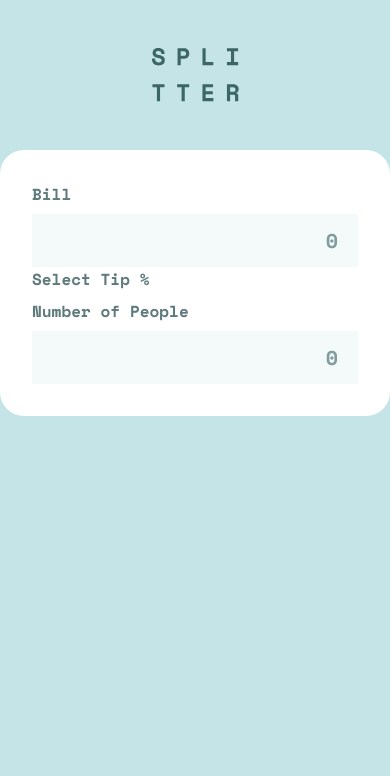
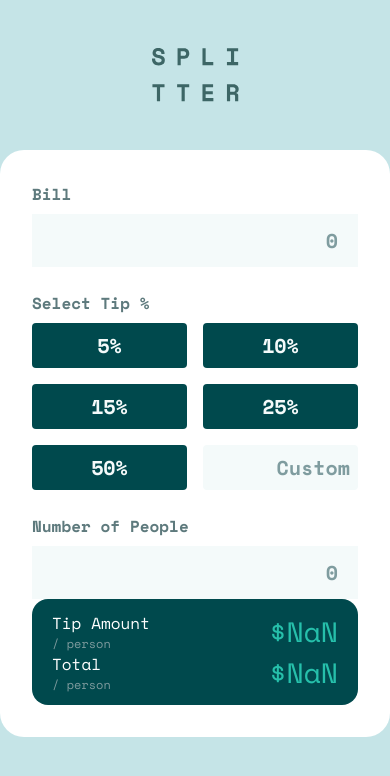
Before and after one commit to hyundonny/tip-calculator-app, a React (Create React App) app: page / in a window 390 px wide. Shown: the top 776 px of the page. Built offline with nearby package versions, Linux system fonts and the light colour scheme.

Commit message:
Created rough draft of mobile version but needs refactoring to improve component, style reusability

```diff
--- a/src/App.js
+++ b/src/App.js
@@ -3,7 +3,7 @@ import styled from "styled-components";
 import GlobalStyles from "./styles/globalStyles";
 import logo from "./images/logo.svg";
 
-import Form from "./components/Form";
+import Calculator from "./components/Calculator";
 
 const Container = styled.div`
   width: 100%;
@@ -39,7 +39,7 @@ function App() {
         <Logo>
           <img src={logo} alt="logo" />
         </Logo>
-        <Form />
+        <Calculator />
       </Container>
     </>
   );
--- /dev/null
+++ b/src/components/Calculator.js
@@ -0,0 +1,53 @@
+import { useState } from "react";
+import styled from "styled-components";
+
+import Form from "./Form";
+import Results from "./Results";
+
+const StyledCalculator = styled.div`
+  background-color: var(--white);
+  padding: 2rem;
+  border-radius: 1.5rem;
+
+  display: flex;
+  flex-direction: column;
+
+  @media (min-width: 900px) {
+    flex-direction: row;
+  }
+`;
+
+const Calculator = () => {
+  const [bill, setBill] = useState(null);
+  const [people, setPeople] = useState(null);
+  const [percentage, setPercentage] = useState(null);
+
+  const onBillChange = (e) => {
+    setBill(e.target.value);
+  };
+
+  const onPeopleChange = (e) => {
+    setPeople(e.target.value);
+  };
+
+  const onPercentageChange = (e) => {
+    setPercentage(e.target.value);
+  };
+
+  return (
+    <StyledCalculator>
+      <Form
+        bill={bill}
+        people={people}
+        percentage={percentage}
+        onBillChange={onBillChange}
+        onPeopleChange={onPeopleChange}
+        setPercentage={setPercentage}
+        onPercentageChange={onPercentageChange}
+      />
+      <Results bill={bill} people={people} percentage={percentage} />
+    </StyledCalculator>
+  );
+};
+
+export default Calculator;
--- a/src/components/Form.js
+++ b/src/components/Form.js
@@ -2,11 +2,12 @@ import { useState } from "react";
 import styled from "styled-components";
 
 import FormSection from "./FormSection";
+import { Percentages, Button } from "../styles/Percentages";
 
 const StyledForm = styled.form`
-  background-color: var(--white);
-  padding: 2rem;
-  border-radius: 1.5rem;
+  & > * + * {
+    margin-top: 1.5rem;
+  }
 
   @media (min-width: 900px) {
     max-width: 750px;
@@ -14,23 +15,19 @@ const StyledForm = styled.form`
   } ;
 `;
 
-const Form = () => {
-  const [bill, setBill] = useState(null);
-  const [people, setPeople] = useState(null);
-  const [percentage, setPercentage] = useState(0);
-
-  const onBillChange = (e) => {
-    setBill(e.target.value);
-  };
-
-  const onPeopleChange = (e) => {
-    setPeople(e.target.value);
-  };
-
-  const onPercentageClick = (e) => {
+const Form = ({
+  bill,
+  people,
+  percentage,
+  onBillChange,
+  onPeopleChange,
+  setPercentage,
+  onPercentageChange,
+}) => {
+  const handleClick = (e) => {
+    e.preventDefault();
     setPercentage(e.target.value);
   };
-
   return (
     <StyledForm>
       <FormSection>
@@ -50,6 +47,29 @@ const Form = () => {
         <label htmlFor="percentage" className="label">
           Select Tip %
         </label>
+        <Percentages>
+          <Button value="5" onClick={handleClick}>
+            5%
+          </Button>
+          <Button value="10" onClick={handleClick}>
+            10%
+          </Button>
+          <Button value="15" onClick={handleClick}>
+            15%
+          </Button>
+          <Button value="25" onClick={handleClick}>
+            25%
+          </Button>
+          <Button value="50" onClick={handleClick}>
+            50%
+          </Button>
+          <input
+            type="text"
+            value={percentage}
+            placeholder="Custom"
+            onChange={onPercentageChange}
+          />
+        </Percentages>
       </FormSection>
       <FormSection>
         <label htmlFor="people" className="label">
--- /dev/null
+++ b/src/components/Results.js
@@ -0,0 +1,58 @@
+import styled from "styled-components";
+
+const StyledResults = styled.div`
+  padding: 0.75rem 1.25rem;
+  font-size: 1.25rem;
+  background-color: var(--very-dark-cyan);
+  border-radius: 1rem;
+
+  .result {
+    display: flex;
+    justify-content: space-between;
+
+    & + & {
+      border-left: 1px solid;
+    }
+  }
+
+  .title {
+    font-size: 1rem;
+    color: var(--white);
+    position: relative;
+  }
+
+  .subtitle {
+    font-size: 0.75rem;
+    color: var(--dark-grayish-cyan2);
+  }
+
+  .price {
+    font-size: 1.75rem;
+    color: var(--strong-cyan);
+  }
+`;
+
+const Results = ({ bill, people, percentage }) => {
+  const tip = ((bill / people) * (percentage / 100)).toFixed(2) || 0;
+  const total = (bill / people || 0) + Number(tip);
+  return (
+    <StyledResults>
+      <div className="result">
+        <div className="label">
+          <p className="title">Tip Amount</p>
+          <p className="subtitle">/ person</p>
+        </div>
+        <p className="price">{`$${tip}`}</p>
+      </div>
+      <div className="result">
+        <div className="label">
+          <p className="title">Total</p>
+          <p className="subtitle">/ person</p>
+        </div>
+        <p className="price">{`$${total}`}</p>
+      </div>
+    </StyledResults>
+  );
+};
+
+export default Results;
--- /dev/null
+++ b/src/styles/Percentages.js
@@ -0,0 +1,34 @@
+import styled from "styled-components";
+
+export const Percentages = styled.div`
+  display: flex;
+  flex-wrap: wrap;
+  gap: 1rem;
+
+  & > * {
+    border: none;
+    padding: 0.5rem;
+    font-weight: 700;
+    font-size: 1.25rem;
+    border-radius: 0.25rem;
+    width: calc(50% - 0.5rem);
+  }
+
+  input {
+    text-align: right;
+    color: var(--very-dark-cyan);
+    background-color: var(--light-grayish-cyan2);
+  }
+`;
+
+export const Button = styled.button`
+  display: block;
+  color: var(--light-grayish-cyan2);
+  background-color: var(--very-dark-cyan);
+
+  &:hover,
+  &:active {
+    color: var(--very-dark-cyan);
+    background-color: var(--strong-cyan);
+  }
+`;
```
